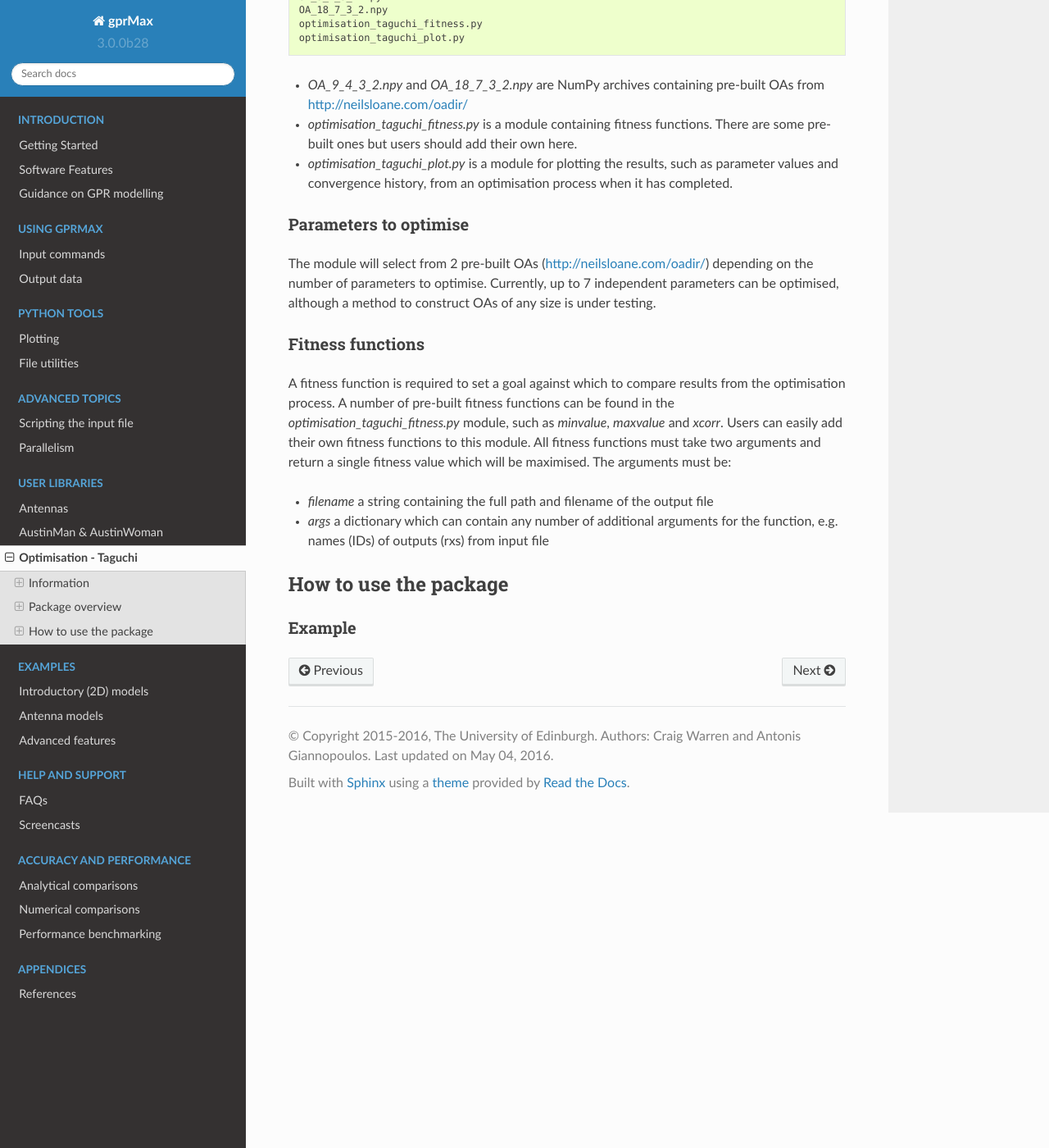
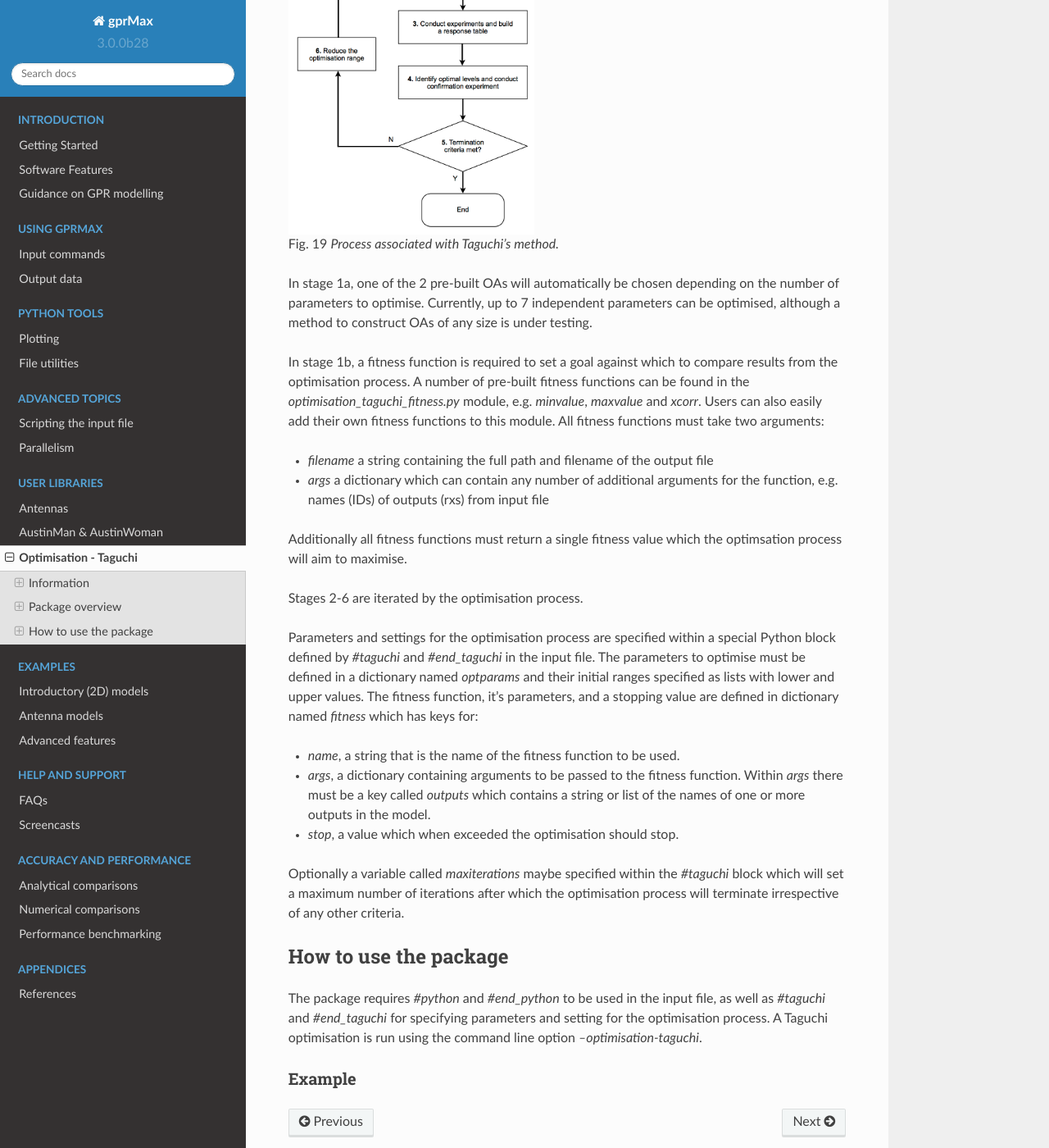
Before and after one commit to gprMax/gprMax, a Sphinx documentation site: the page built from docs/source/user_libs_opt_taguchi.rst, in a window 1280 px wide and 1400 px high, scrolled down 1562 px. Shown: the whole window at 82% size. Built offline with Sphinx 7.4.7 and the Read the Docs theme 2.0.0, drawn with Linux system fonts in a browser that asks for light colours; some of the changed text lies outside the part shown.

Commit message:
Updated info on Taguchi optimisation.

```diff
--- a/docs/source/user_libs_opt_taguchi.rst
+++ b/docs/source/user_libs_opt_taguchi.rst
@@ -36,12 +36,7 @@ Taguchi's method is based on the concept of the Orthogonal Array (OA) and has th
 * Global optimum results
 * Independence from initial values of optimisation parameters
 
-Details of Taguchi's method in the context of electromagnetics can be found in [WEN2007a]_ and [WEN2007b]_. The process by which Taguchi's method optimises parameters is illustrated in the following figure.
-
-.. figure:: images/taguchi_process.png
-    :width: 300 px
-
-    Process associated with Taguchi's method.
+Details of Taguchi's method in the context of electromagnetics can be found in [WEN2007a]_ and [WEN2007b]_.
 
 
 Package overview
@@ -58,24 +53,40 @@ Package overview
 * `optimisation_taguchi_fitness.py` is a module containing fitness functions. There are some pre-built ones but users should add their own here.
 * `optimisation_taguchi_plot.py` is a module for plotting the results, such as parameter values and convergence history, from an optimisation process when it has completed.
 
+Implementation
+--------------
 
-Parameters to optimise
-----------------------
+The process by which Taguchi's method optimises parameters is illustrated in the following figure.
 
-The module will select from 2 pre-built OAs (http://neilsloane.com/oadir/) depending on the number of parameters to optimise. Currently, up to 7 independent parameters can be optimised, although a method to construct OAs of any size is under testing.
+.. figure:: images/taguchi_process.png
+    :width: 300 px
 
+    Process associated with Taguchi's method.
 
-Fitness functions
------------------
+In stage 1a, one of the 2 pre-built OAs will automatically be chosen depending on the number of parameters to optimise. Currently, up to 7 independent parameters can be optimised, although a method to construct OAs of any size is under testing.
 
-A fitness function is required to set a goal against which to compare results from the optimisation process. A number of pre-built fitness functions can be found in the `optimisation_taguchi_fitness.py` module, such as `minvalue`, `maxvalue` and `xcorr`. Users can easily add their own fitness functions to this module. All fitness functions must take two arguments and return a single fitness value which will be maximised. The arguments must be:
+In stage 1b, a fitness function is required to set a goal against which to compare results from the optimisation process. A number of pre-built fitness functions can be found in the `optimisation_taguchi_fitness.py` module, e.g. `minvalue`, `maxvalue` and `xcorr`. Users can also easily add their own fitness functions to this module. All fitness functions must take two arguments:
 
 * `filename` a string containing the full path and filename of the output file
 * `args` a dictionary which can contain any number of additional arguments for the function, e.g. names (IDs) of outputs (rxs) from input file
+
+Additionally all fitness functions must return a single fitness value which the optimsation process will aim to maximise.
+
+Stages 2-6 are iterated by the optimisation process.
+
+Parameters and settings for the optimisation process are specified within a special Python block defined by `#taguchi` and `#end_taguchi` in the input file. The parameters to optimise must be defined in a dictionary named `optparams` and their initial ranges specified as lists with lower and upper values. The fitness function, it's parameters, and a stopping value are defined in dictionary named `fitness` which has keys for:
+
+* `name`, a string that is the name of the fitness function to be used.
+* `args`, a dictionary containing arguments to be passed to the fitness function. Within `args` there must be a key called `outputs` which contains a string or list of the names of one or more outputs in the model.
+* `stop`, a value which when exceeded the optimisation should stop.
+
+Optionally a variable called `maxiterations` maybe specified within the `#taguchi` block which will set a maximum number of iterations after which the optimisation process will terminate irrespective of any other criteria.
 
 
 How to use the package
 ======================
 
+The package requires `#python` and `#end_python` to be used in the input file, as well as `#taguchi` and `#end_taguchi` for specifying parameters and setting for the optimisation process. A Taguchi optimisation is run using the command line option `--optimisation-taguchi`.
+
 Example
 -------
```
Also changed, not shown: README.rst (+5 -4 lines).
